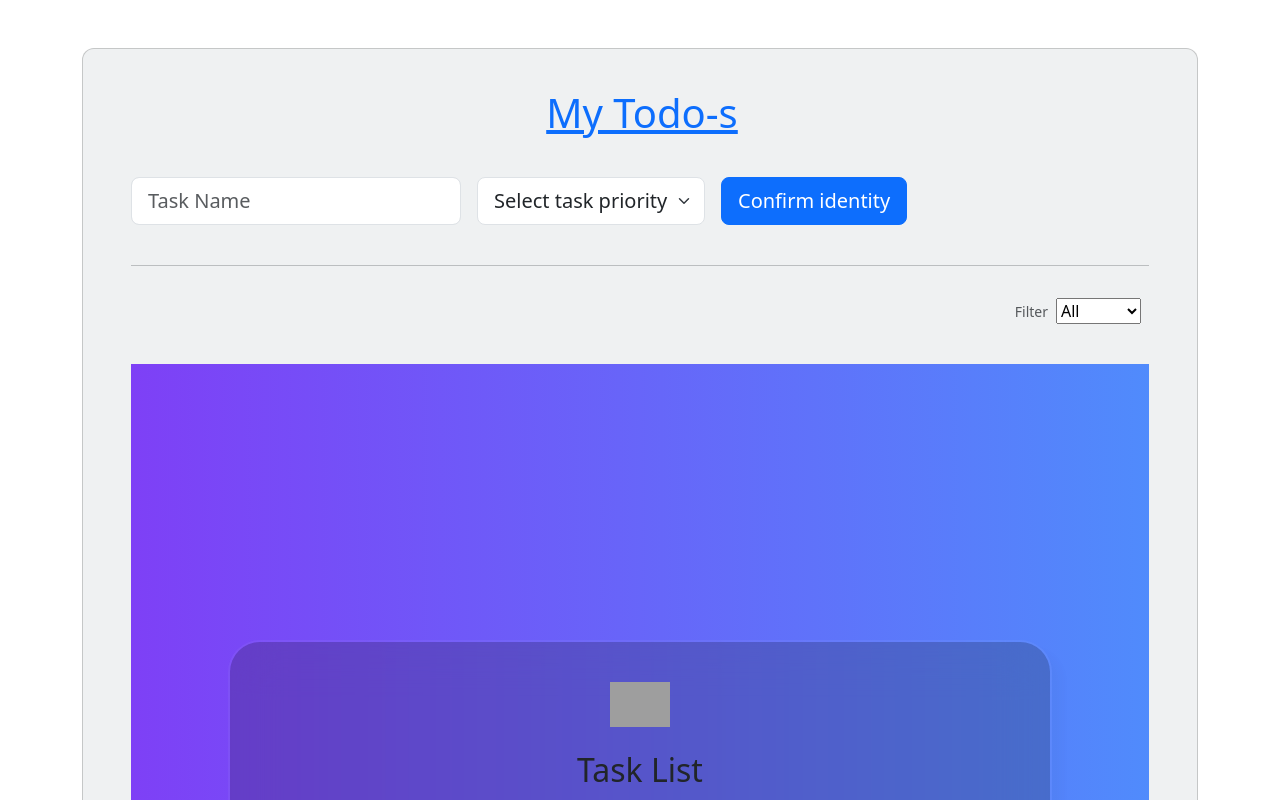
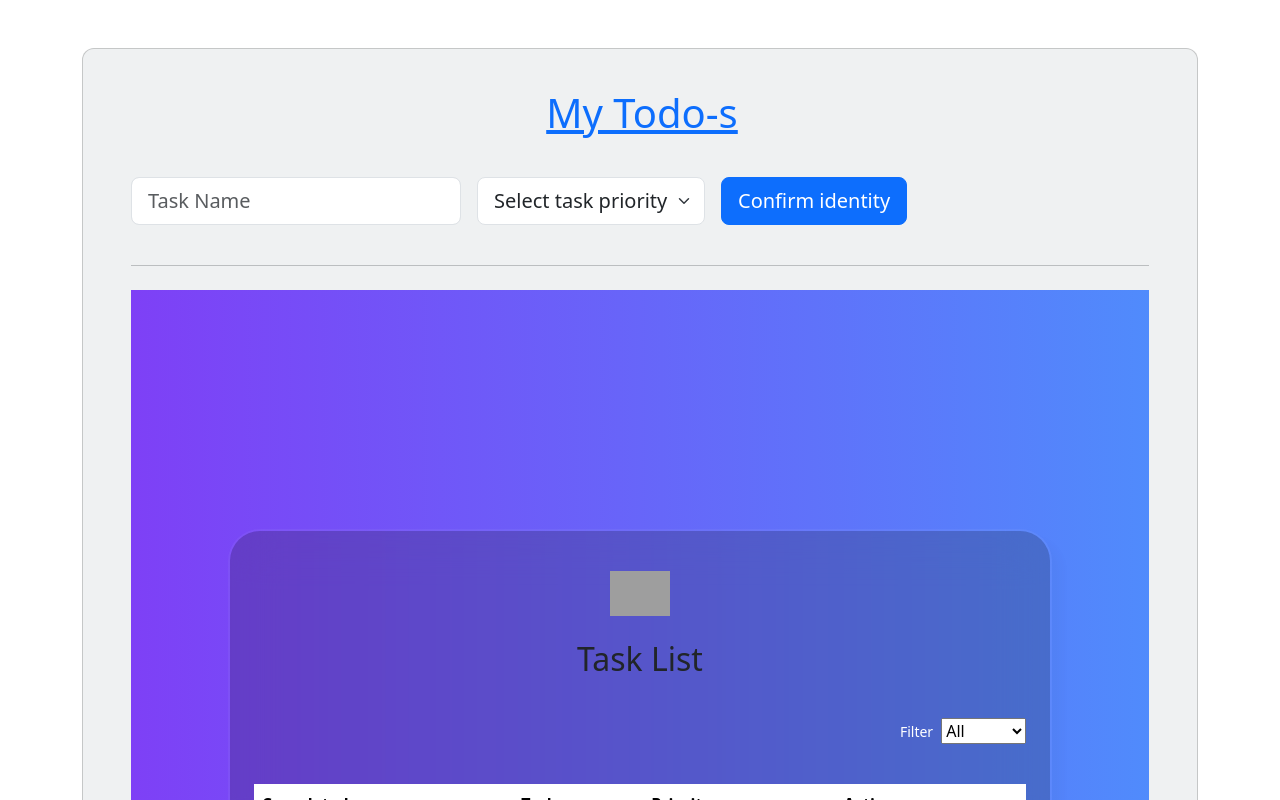
Before and after one commit to ayatbd/todo-task, a React (Vite) app: page / in a window 1280 px wide. Shown: the top 800 px of the page. Built offline with nearby package versions, Linux system fonts and the light colour scheme; grey boxes are pictures that could not be loaded.

Commit message:
implemented sorting

```diff
--- a/src/App.jsx
+++ b/src/App.jsx
@@ -38,6 +38,9 @@ const TodoSection = () => {
     setTaskName("");
     setTaskPriority("Select task priority");
   };
+
+  // Function to handle sorting
+
   return (
     <section className="vh-100">
       <div className="container py-5 h-100">
@@ -92,25 +95,7 @@ const TodoSection = () => {
                 </form>
                 <hr className="my-4" />
 
-                <div className="d-flex justify-content-end align-items-center mb-4 pt-2 pb-3">
-                  <p className="small mb-0 me-2 text-muted">Filter</p>
-                  <select className="select">
-                    <option value="1">All</option>
-                    <option value="High">High</option>
-                    <option value="Medium">Medium</option>
-                    <option value="Low">Low</option>
-                  </select>
-                  <a
-                    href="#!"
-                    style={{ color: "#23af89" }}
-                    data-mdb-toggle="tooltip"
-                    title="Ascending"
-                  >
-                    <i className="fas fa-sort-amount-down-alt ms-2"></i>
-                  </a>
-                </div>
-
-                <TaskList />
+                <TaskList handleSubmit={handleSubmit} />
               </div>
             </div>
           </div>
--- a/src/TaskList.jsx
+++ b/src/TaskList.jsx
@@ -1,16 +1,18 @@
+/* eslint-disable react/prop-types */
 import { useEffect, useState } from "react";
 import { RiDeleteBin6Line } from "react-icons/ri";
 import { MdEdit } from "react-icons/md";
 
-const TaskList = () => {
+const TaskList = ({ handleSubmit }) => {
   //Create state variable to store tasks
   const [tasks, setTasks] = useState([]);
+  const [sortingOption, setSortingOption] = useState("All");
 
   //Use useEffect to fetch tasks from local storage
   useEffect(() => {
     const storedTasks = JSON.parse(localStorage.getItem("tasks")) || [];
     setTasks(storedTasks);
-  }, []);
+  }, [handleSubmit]);
 
   const handleDelete = (index) => {
     // Remove the task from the tasks array
@@ -19,6 +21,23 @@ const TaskList = () => {
 
     // Save the updated tasks to local storage
     localStorage.setItem("tasks", JSON.stringify(updatedTasks));
+  };
+
+  const handleSort = (option) => {
+    setSortingOption(option);
+  };
+
+  const getSortedTasks = () => {
+    switch (sortingOption) {
+      case "High":
+        return tasks.filter((task) => task.priority === "High");
+      case "Medium":
+        return tasks.filter((task) => task.priority === "Medium");
+      case "Low":
+        return tasks.filter((task) => task.priority === "Low");
+      default:
+        return tasks;
+    }
   };
   return (
     <section className="vh-100 gradient-custom-2">
@@ -35,6 +54,18 @@ const TaskList = () => {
                   />
                   <h2 className="my-4 text-dark">Task List</h2>
                 </div>
+                <div className="d-flex justify-content-end align-items-center mb-4 pt-2 pb-3">
+                  <p className="small mb-0 me-2 text-white">Filter</p>
+                  <select
+                    className="select"
+                    onChange={(e) => handleSort(e.target.value)}
+                  >
+                    <option value="All">All</option>
+                    <option value="High">High</option>
+                    <option value="Medium">Medium</option>
+                    <option value="Low">Low</option>
+                  </select>
+                </div>
 
                 <table className="table text-white mb-0">
                   <thead className="">
@@ -46,7 +77,7 @@ const TaskList = () => {
                     </tr>
                   </thead>
                   <tbody>
-                    {tasks.map((task, index) => (
+                    {getSortedTasks().map((task, index) => (
                       <tr className="fw-normal" key={index}>
                         <td className="align-middle">
                           <div className="list-group-item d-flex align-items-center ps-0 pe-3 py-1 rounded-0 border-0 bg-transparent">
@@ -54,8 +85,6 @@ const TaskList = () => {
                               <input
                                 className="form-check-input me-0"
                                 type="checkbox"
-                                value=""
-                                id={`flexCheckChecked${index}`}
                                 aria-label="..."
                               />
                             </div>
```
Also changed, not shown: src/useDataGetting.jsx (added, +12 -0 lines).
